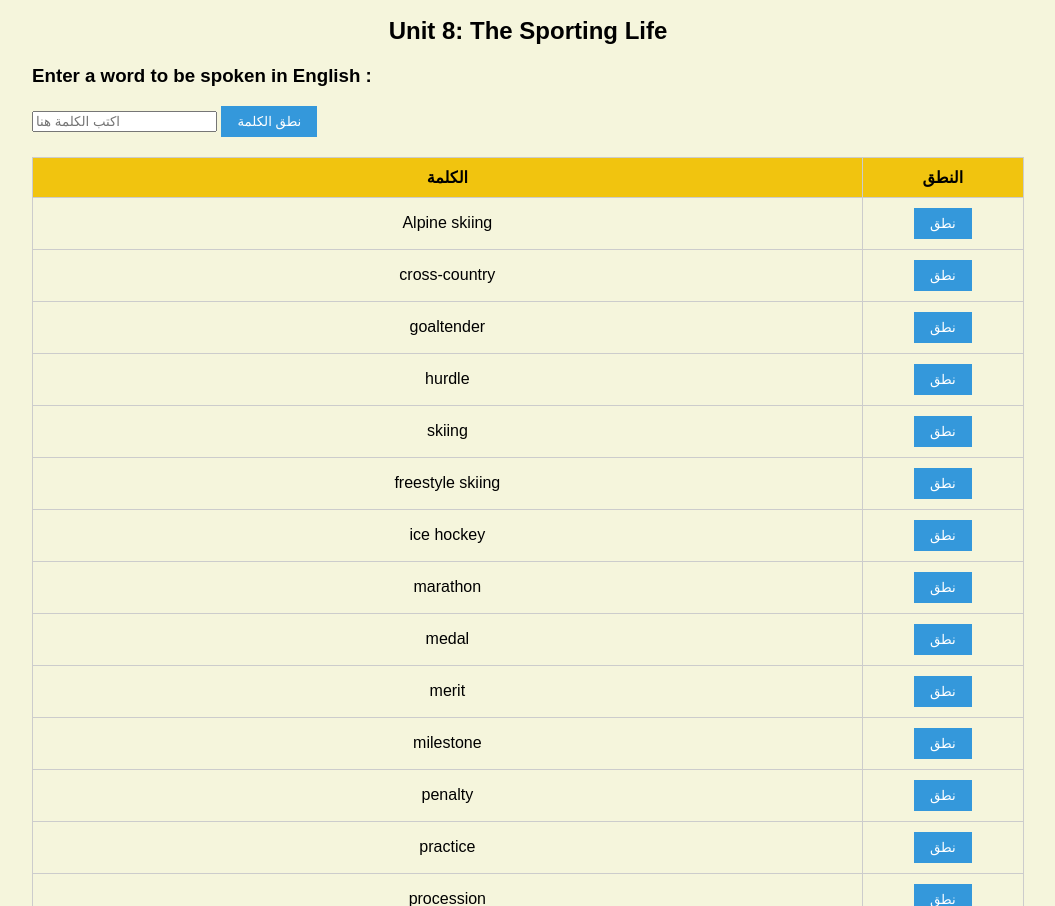
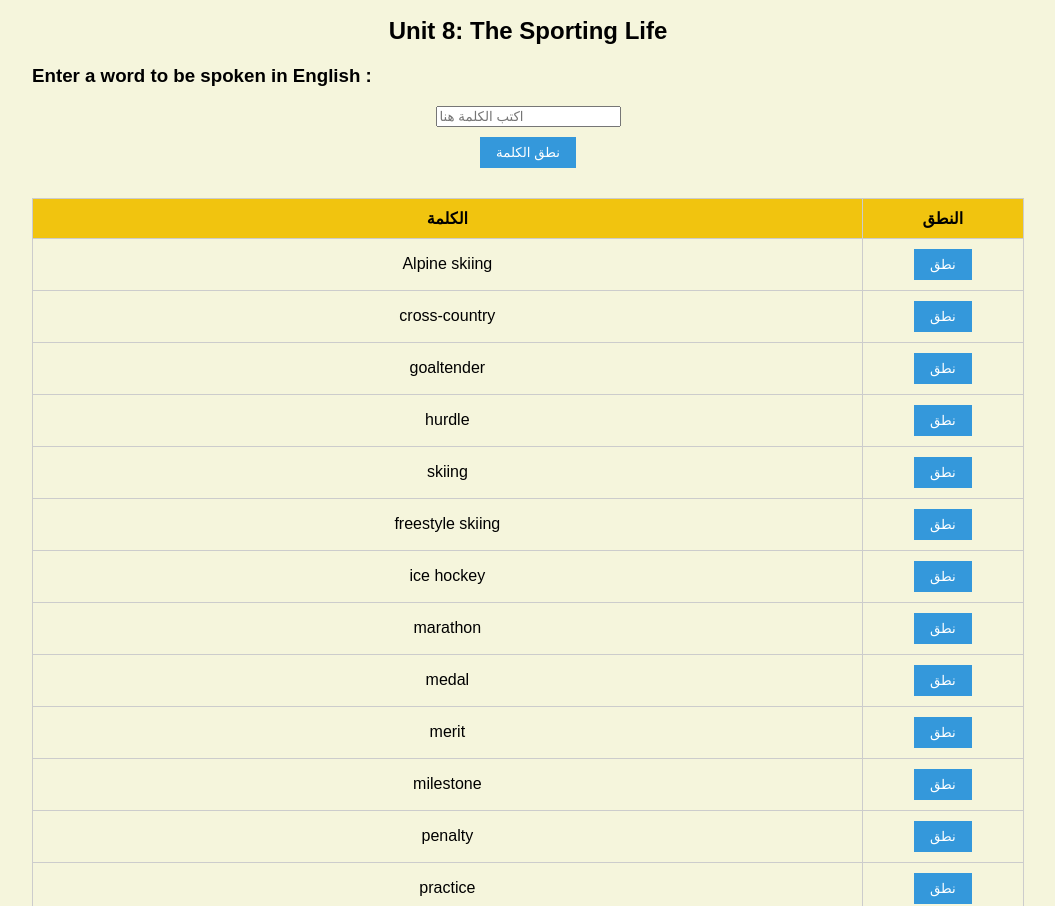
Before and after one commit to q2ha/vocab, a plain HTML site: page index.html in a window 1280 px wide. Shown: the part 7920-8826 px from the top of the page, without its empty margins (112-1167 px from the left). Drawn offline with Linux system fonts and the light colour scheme.

Commit message:
Update styles.css

```diff
--- a/styles.css
+++ b/styles.css
@@ -46,3 +46,14 @@ button {
 button:hover {
   background-color: #2980B9;
 }
+
+.user-input-container {
+  display: flex;
+  flex-direction: column;
+  align-items: center;
+  margin-bottom: 30px;
+}
+
+.user-input-container input {
+  margin-bottom: 10px;
+}
```
